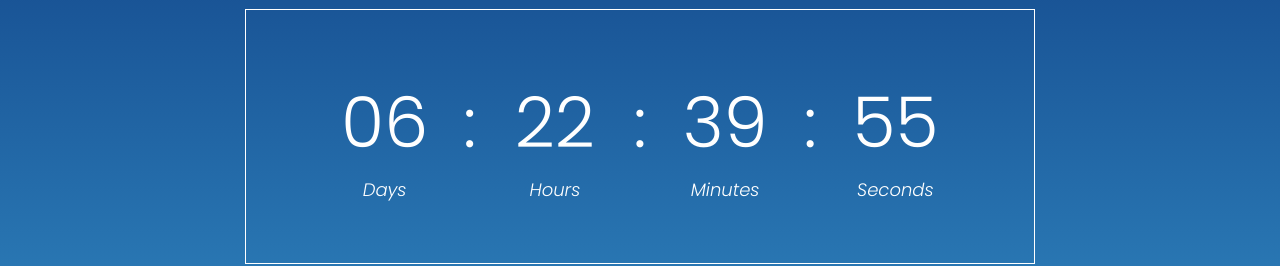
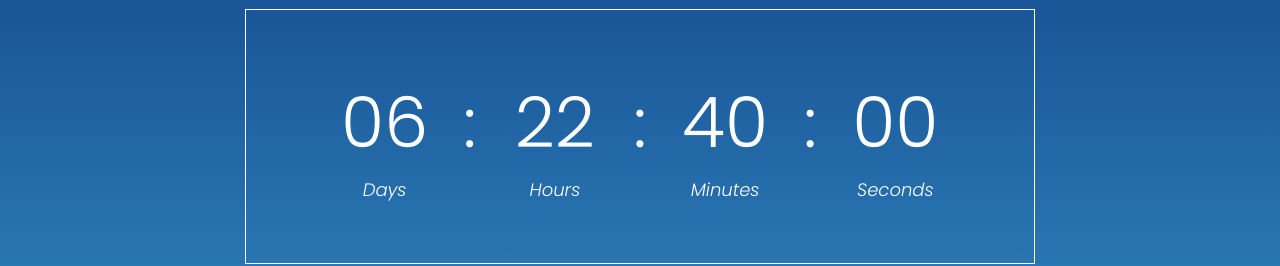
Before and after one commit to lyraddigital/react-useeffect-countdown-timer, a React (Create React App) app: page / in a window 1280 px wide. Shown: the part 337-603 px from the top of the page. Built offline with nearby package versions, Linux system fonts and the light colour scheme.

Commit message:
Changes to revert to startup code

```diff
--- a/package.json
+++ b/package.json
@@ -6,7 +6,6 @@
     "@testing-library/jest-dom": "^5.11.4",
     "@testing-library/react": "^11.1.0",
     "@testing-library/user-event": "^12.1.10",
-    "date-fns": "^2.25.0",
     "node-sass": "^6.0.1",
     "react": "^17.0.2",
     "react-dom": "^17.0.2",
--- a/src/App.js
+++ b/src/App.js
@@ -1,15 +1,11 @@
-import { useState } from 'react';
-
 import { Ticker } from 'components/Ticker';
 
 import style from './App.module.scss';
 
 // Defaults to 6 days, 22 hours, 40 minutes and 0 seconds from now in your timezone.
-const defaultDate = new Date((new Date()).getTime() + (600000000));
+const futureDate = new Date((new Date()).getTime() + (600000000));
 
 function App() {
-  const [futureDate] = useState(defaultDate);
-
   return (
     <div className={ style.pageContainer }>
       <h1>Join Our Event</h1>
--- a/src/components/Ticker/Ticker.js
+++ b/src/components/Ticker/Ticker.js
@@ -1,11 +1,15 @@
 import { TickerCell } from 'components/TickerCell';
 import { TickerSeparator } from 'components/TickerSeparator';
-import { useTicker } from 'hooks';
 
 import style from './Ticker.module.scss';
 
-export const Ticker = ({ futureDate }) => {
-    const { days, hours, minutes, seconds, isTimeUp } = useTicker(futureDate);
+export const Ticker = () => {
+    const days = 6;
+    const hours = 22;
+    const minutes = 40;
+    const seconds = 0;
+    const isTimeUp = false;
+
     const tickerContents = isTimeUp ? (
         <div className={ style.timeIsUp }>Time is up!!!</div>
     ) : (
--- a/src/hooks/index.js
+++ /dev/null
@@ -1 +0,0 @@
-export { useTicker } from './useTicker';
--- a/src/hooks/useTicker.js
+++ /dev/null
@@ -1,29 +0,0 @@
-import { useEffect, useState } from "react";
-import { intervalToDuration, isBefore } from 'date-fns';
-
-export const useTicker = (futureDate) => {
-    const [now, setNow] =  useState(new Date());
-
-    useEffect(() => {
-        const interval = setInterval(() => {
-            setNow(new Date());
-        }, 1000);
-
-        return () => {
-          clearInterval(interval);
-        };
-    }, [futureDate]);
-
-    const isTimeUp = isBefore(futureDate, now);
-
-    if (isTimeUp) {
-        return { days: 0, hours: 0, minutes: 0, seconds: 0, isTimeUp };
-    }
-
-    let { days, hours, minutes, seconds } = intervalToDuration({
-        start: now,
-        end: futureDate
-    });
-
-    return { days, hours, minutes, seconds, isTimeUp };
-};
```
Also changed, not shown: 1 other file (tests, documents, lock files or other folders).
